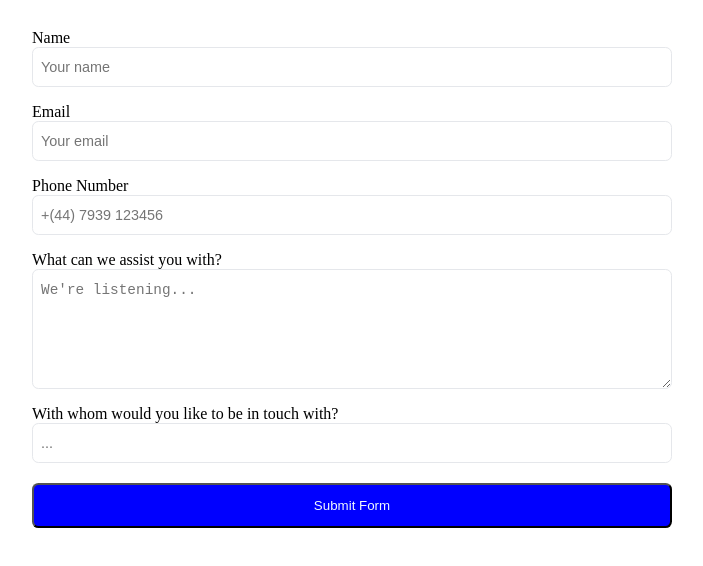
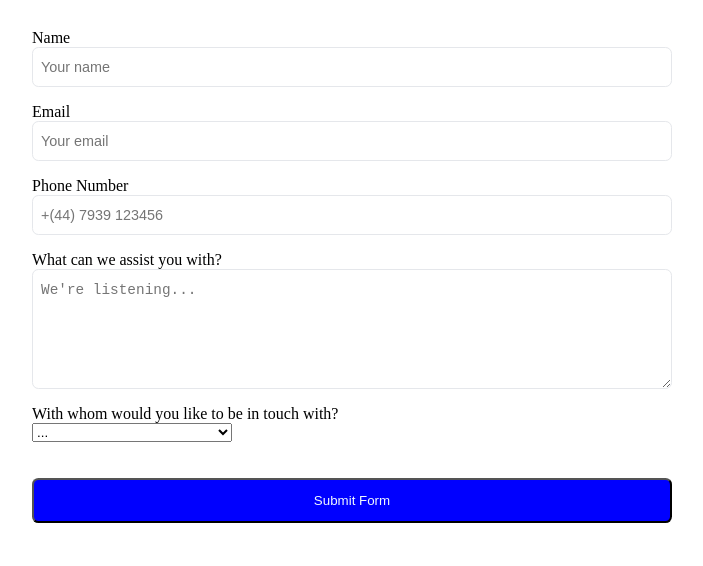
Before and after one commit to fac30/PRO01_Ben_Tania_Levi, a plain HTML site: page contact.html in a window 1280 px wide. Shown: the part 160-726 px from the top of the page, without its empty margins (288-991 px from the left). Drawn offline with Linux system fonts and the light colour scheme.

Commit message:
dropdown done

```diff
--- a/contact.css
+++ b/contact.css
@@ -61,11 +61,11 @@ flex-direction: column;
     border-radius: 0.4rem;
 }
 
-.dropbtn{
-    background-color: aliceblue;
-    color: black;
-    padding: 16px;
-    font-size: 16px;
-    border: black;
-    cursor: pointer;
+#dropbox {
+    width: 200px;
 }
+
+.form-label{
+   font: monospace;
+
+}
--- a/contact.html
+++ b/contact.html
@@ -14,27 +14,34 @@
 </div>
 
 <div class="form-group">
-    <label for="name"
+    <label for="Email"
     class="form-label">Email</label>
     <input type="text" name="name" id="name" placeholder="Your email" class="form-input"></input>
 </div>
 
 <div class="form-group">
-    <label for="name"
+    <label for="Phone number"
     class="form-label">Phone Number</label>
     <input type="text" name="name" id="name" placeholder="+(44) 7939 123456" class="form-input"></input>
 </div>
 
 <div class="form-group">
-    <label for="name"
+    <label for="Assist"
     class="form-label">What can we assist you with?</label>
     <textarea type="text" name="name" id="name" placeholder="We're listening..." class="form-textarea"></textarea>
 </div>
 
-<div class="form-group">
-    <label for="name"
+<div class="dropdown">
+    <label for="Who?"
     class="form-label">With whom would you like to be in touch with?</label>
-    <input type="text" name="name" id="name" placeholder="..." class="form-input"></input>
+   <form id="checkbox">
+    <select name="checkbox" id="dropbox">
+        <option value="...">...</option>
+        <option value="Tania">Tania</option>
+        <option value="Ben">Ben</option>
+        <option value="Levi">Levi</option>
+        </select>
+    </form>
 </div>
 </div>
 <button class="form-submit" type="'submit">Submit Form</button>
```
